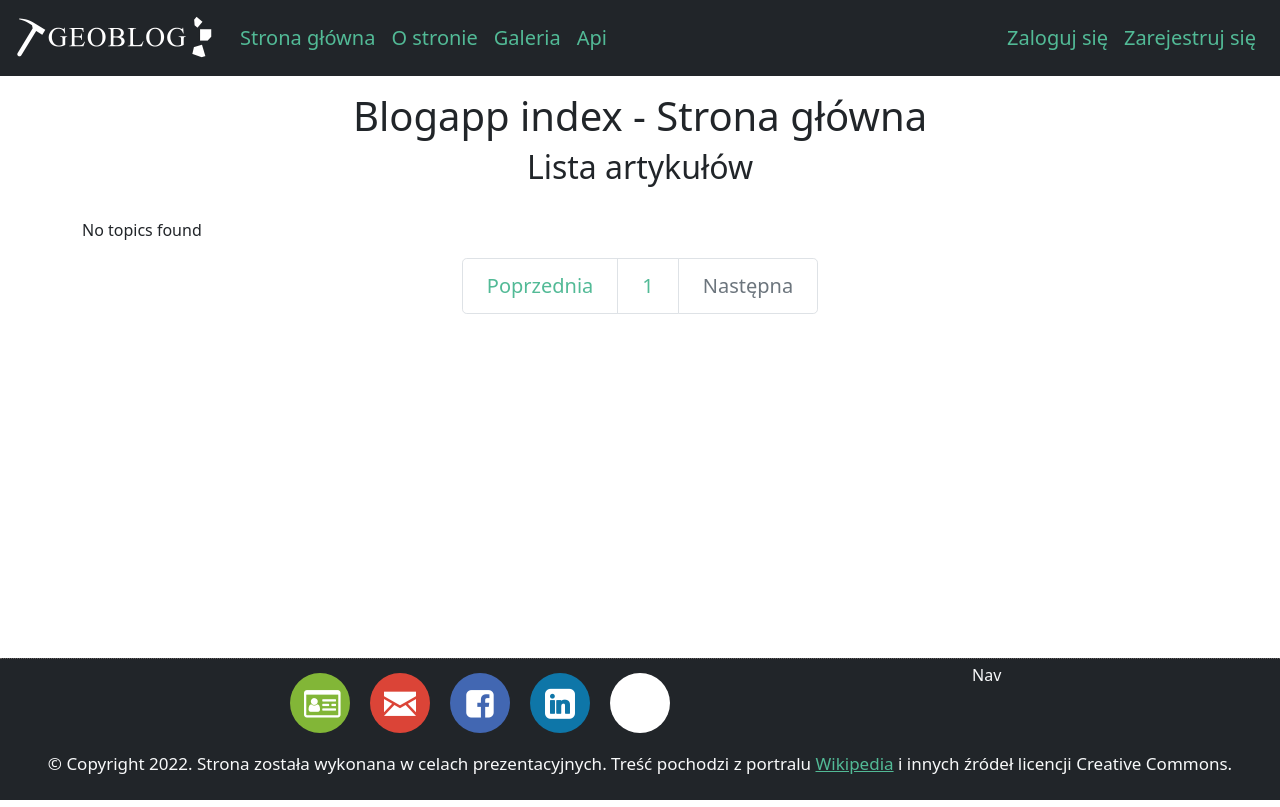
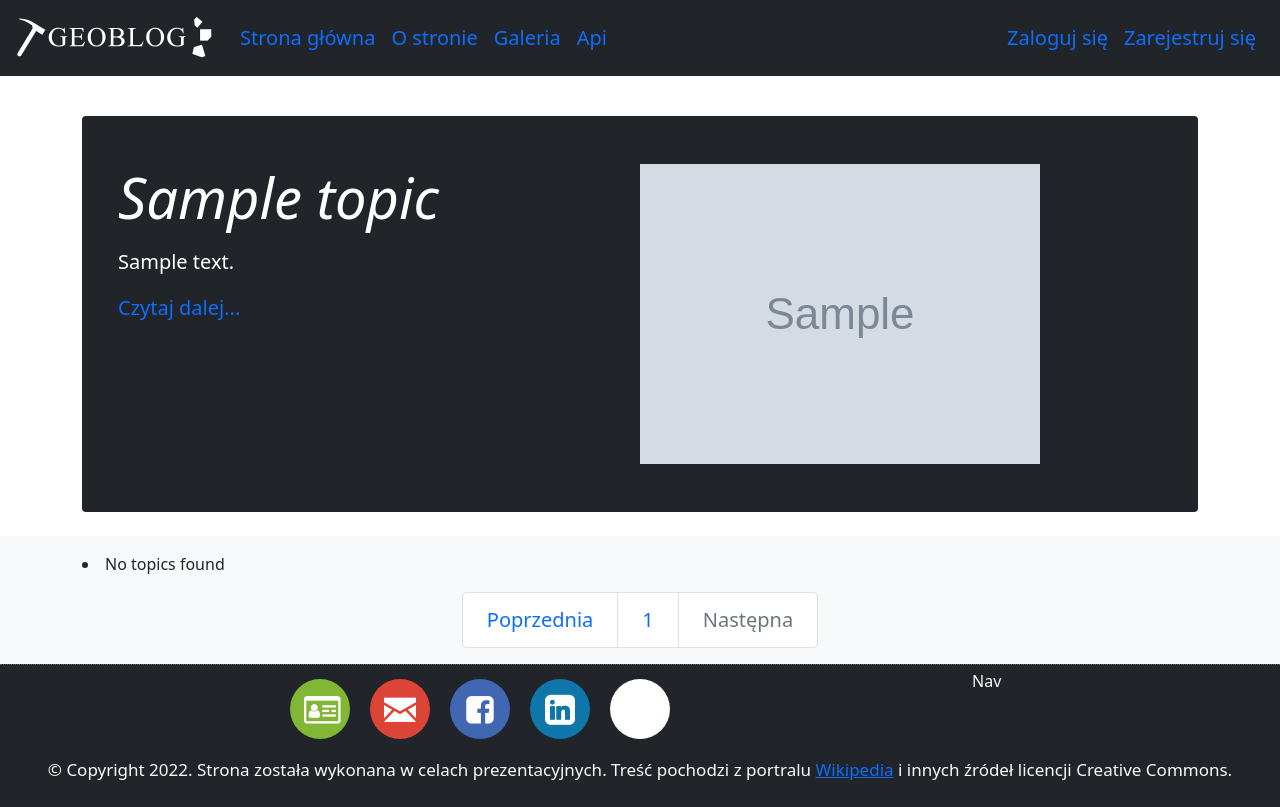
Before and after one commit to Craggmar/geo_blog, a Django app: page /1/ in a window 1280 px wide. Run offline with Django 4.2, Linux system fonts and the light colour scheme; tables that the repository leaves empty hold one stand-in row (values such as "Sample post"); grey boxes marked "Sample" are stand-in pictures; style sheets or scripts are compiled from the project's sources; some libraries are stand-ins or nearby versions.

Commit message:
minor front changes

```diff
--- a/api/templates/api/api.html
+++ b/api/templates/api/api.html
@@ -1,6 +1,7 @@
 {% extends 'blogapp/base.html' %}
 {% load static %}
 {% block content %}
+<div class="container">
 <h2>Api</h2>
 
 
@@ -9,5 +10,5 @@
 
   <a class ="" href="{% url 'api:add_topic' %}">Add</a>
 
-
+</div>
 {% endblock content %}
--- a/blog/settings.py
+++ b/blog/settings.py
@@ -65,7 +65,7 @@ ROOT_URLCONF = 'blog.urls'
 TEMPLATES = [
     {
         'BACKEND': 'django.template.backends.django.DjangoTemplates',
-        'DIRS': [],
+        'DIRS': [os.path.join(BASE_DIR, 'blog/templates')],
         'APP_DIRS': True,
         'OPTIONS': {
             'context_processors': [
--- /dev/null
+++ b/blog/templates/403.html
@@ -0,0 +1,5 @@
+{% extends 'blogapp/base.html' %}
+{% load static %}
+{% block content %}
+<p class="fs-1">Brak uprawnień</p>
+{% endblock content %}
--- a/blogapp/templates/blogapp/base.html
+++ b/blogapp/templates/blogapp/base.html
@@ -39,7 +39,7 @@
         <ul class="navbar-nav me-3">
           {% if user.is_authenticated %}
           <li class="nav-item mt-2 me-2">
-            Witaj, {{user.username}}.
+            Witaj,<a class="text-decoration-none" href="{% url 'users:user_account' %}">{{user.username}}</a>.
           </li>
           <li class="nav-item">
             <a class="nav-link" href="{% url 'users:logged_out' %}">Wyloguj się</a>
@@ -55,11 +55,9 @@
         </ul>
       </div>
     </nav>
-    <div class="container mt-3 position-relative">
-      <main>
+
       {% block content %}{% endblock content %}
-      </main>
-    </div>
+
       <footer class="footer bg-dark">
         <div class="row justify-content-evenly mx-0 my-1 text-light">
           <div class="col-md-3 justify-content-start ">
--- a/blogapp/templates/blogapp/gallery.html
+++ b/blogapp/templates/blogapp/gallery.html
@@ -2,6 +2,7 @@
 {% load static %}
 
 {% block content %}
+<div class="container mt-3">
 
 <h2 class="h1 text-center mb-5">Galeria</h2>
 
@@ -50,5 +51,5 @@
   {% endfor %}
 
   </div>
-
+</div>
 {% endblock content %}
--- a/blogapp/templates/blogapp/index.html
+++ b/blogapp/templates/blogapp/index.html
@@ -2,38 +2,58 @@
 {% load static %}
 
 {% block content %}
-  <header class="text-center">
-    <h1>Blogapp index - Strona główna</h1>
-    <h2> Lista artykułów</h2>
-  </header>
+
+<div class="container mt-3">
+  <!-- BAR SECTION -->
   <p class="p-1 fs-5 text-end">
     {% if perms.blogapp.add_topic %}
         <a href="{% url 'blogapp:new_topic' %}">Add topic</a>
     {% endif %}
   </p>
-
-  <ul class="list-unstyled">
-    {% for topic in topics %}
-      <li class="mb-md-4">
-        <div class="row g-0 bg-dark text-light position-relative">
-          <div class="col-md-6 mb-md-0 p-md-4">
-              <img class="img-fluid" src="{{ topic.header_image.url }}">
+  <!-- HEADER ARTICLE -->
+  <header class="">
+    <div class="p-4 p-md-5 mb-4 text-white rounded bg-dark">
+        <div class="row">
+        <div class="col-md-6 px-0">
+          <h1 class="display-4 fst-italic">{{last_topic.title}}</h1>
+          <p class="lead my-3">{{last_topic.description}}</p>
+          <p class="lead mb-0"><a class="text-decoration-none" href="{% url 'blogapp:topic' last_topic.id %}" class="text-white fw-bold">Czytaj dalej...</a></p>
         </div>
-          <div class="col-md-6 p-4 ps-md-0" class="col-2 text-truncate">
-            <h2 class="mt-0 text-center text-capitalize" >{{topic.title}}</h2>
-            <h5 class="text-center">{{topic.description}}</h5>
-            <p>{{topic}}</p>
-            <a href="{% url 'blogapp:topic' topic.id %}" class="stretched-link link-light"><p class="text-end">Czytaj dalej</p></a>
+        <div class="col-md-6 p-0">
+          <img class="img-fluid" src="{{last_topic.header_image.url}}">
         </div>
       </div>
-      </li>
+    </div>
+  </header>
+</div>
+<!-- REST ARTICLEs -->
+<div class="container-fluid bg-light">
+  <div class="container my-3">
+    <div class="row row-cols-1 row-cols-sm-2 row-cols-md-3 g-3">
+      {% for topic in topics %}
+        <div class="col">
+          <div class="card shadow-sm">
+            <img class="img-fluid" src="{{ topic.header_image.url }}">
+            <div class="card-body">
+              <h3 class="text-center"><a class="text-decoration-none text-dark" href="{% url 'blogapp:topic' topic.id %}" class="link-dark">{{topic.title}}</a></h3>
+              <p class="card-text">{{topic.description}}</p>
+              <div class="d-flex justify-content-between align-items-center">
+                <div class="">
+                  <a class="" href="{% url 'blogapp:topic' topic.id %}">Czytaj dalej...</a>
+                </div>
+                <small class="text-muted">{{topic.date_created|date:"d-m-y"}}; {{topic.date_created|time:"H:i"}}</small>
+              </div>
+            </div>
+          </div>
+        </div>
       {% empty %}
         <li>
           No topics found
         </li>
       {% endfor %}
-  </ul>
-
+    </div>
+  </div>
+    <!--PAGGINATION  -->
   <nav aria-label="...">
     <ul class="pagination pagination-lg justify-content-center user-select-none">
       {% if page.nr > 0 %}
@@ -55,5 +75,5 @@
       </li>
     </ul>
   </nav>
-
+</div>
 {% endblock content %}
--- a/blogapp/templates/blogapp/topic.html
+++ b/blogapp/templates/blogapp/topic.html
@@ -2,6 +2,7 @@
 {% load static %}
 
 {% block content %}
+<div class="container">
 <div class="row bg-light">
   <!-- HEADER -->
   <div class="col-12 position-relative mt-1 mb-5 topic_header">
@@ -115,4 +116,5 @@
 
 
 </div>
+</div>
 {% endblock content %}
--- a/blogapp/views.py
+++ b/blogapp/views.py
@@ -16,19 +16,20 @@ def home(request):
 
 def index(request, page_nr):
 
-    all_topics = Topic.objects.order_by('-date_created')
-    numbers_of_topic_for_single_page = 3
+    topics = Topic.objects.order_by('-date_created')[1:]
+    last_topic = Topic.objects.order_by('-date_created')[0]
+    numbers_of_topic_for_single_page = 6
     tpp = numbers_of_topic_for_single_page
 
-    if len(all_topics) - (page_nr * tpp + tpp) >= 0:
-        visible_topics = all_topics[page_nr*tpp : page_nr*tpp+tpp]
-    elif len(all_topics) - (page_nr * tpp + tpp) < tpp > 0:
-        visible_topics = all_topics[page_nr*tpp : ]
+    if len(topics) - (page_nr * tpp + tpp) >= 0:
+        visible_topics = topics[page_nr*tpp : page_nr*tpp+tpp]
+    elif len(topics) - (page_nr * tpp + tpp) < tpp > 0:
+        visible_topics = topics[page_nr*tpp : ]
 
     class Page():
         def __init__(self) -> None:
             self.nr = page_nr
-            self.last_nr = int(len(all_topics) / (tpp))
+            self.last_nr = int(len(topics) / (tpp))
             self.next_nr = self.nr + 1
             if self.nr >0:
                 self.prev_nr = self.nr - 1
@@ -38,7 +39,7 @@ def index(request, page_nr):
 
     page = Page()
 
-    context = {'topics': visible_topics, 'page': page,}
+    context = {'topics': visible_topics, 'last_topic':last_topic, 'page': page,}
     return render(request, 'blogapp/index.html', context)
 
 
--- a/static/scss/style.scss
+++ b/static/scss/style.scss
@@ -1,5 +1,5 @@
 $pagination-bg: white;
-$primary:  #52ba96;
+// $primary:  #52ba96;
 
 @import "bootstrap/bootstrap";
 
--- a/users/urls.py
+++ b/users/urls.py
@@ -6,4 +6,5 @@ urlpatterns = [
     path('', include('django.contrib.auth.urls')),
     path('register/', views.register, name = 'register'),
     path('logged_out/', views.logged_out, name = 'logged_out'),
+    path('user_account/', views.user_account, name='user_account')
 ]
--- a/users/views.py
+++ b/users/views.py
@@ -32,3 +32,6 @@ def register(request):
 def logged_out(request):
     logout(request)
     return render(request, 'registration/logged_out.html', {})
+
+def user_account(request):
+    return render(request, 'user/user_account.html', {} )
```
Also changed, not shown: users/templates/user/user_account.html (added, +11 -0 lines), static/images/kras.jpg (added). Lines whose indentation alone changed are shown as unchanged.
